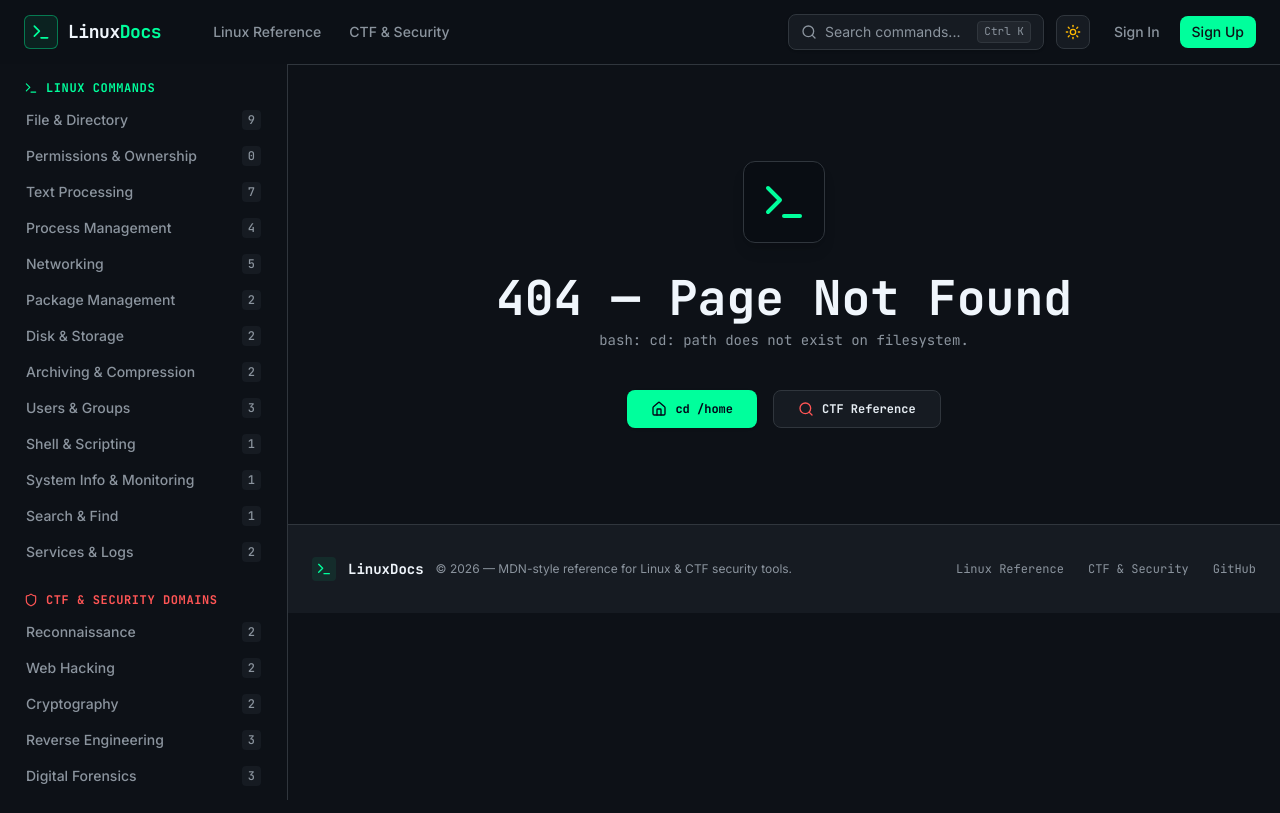
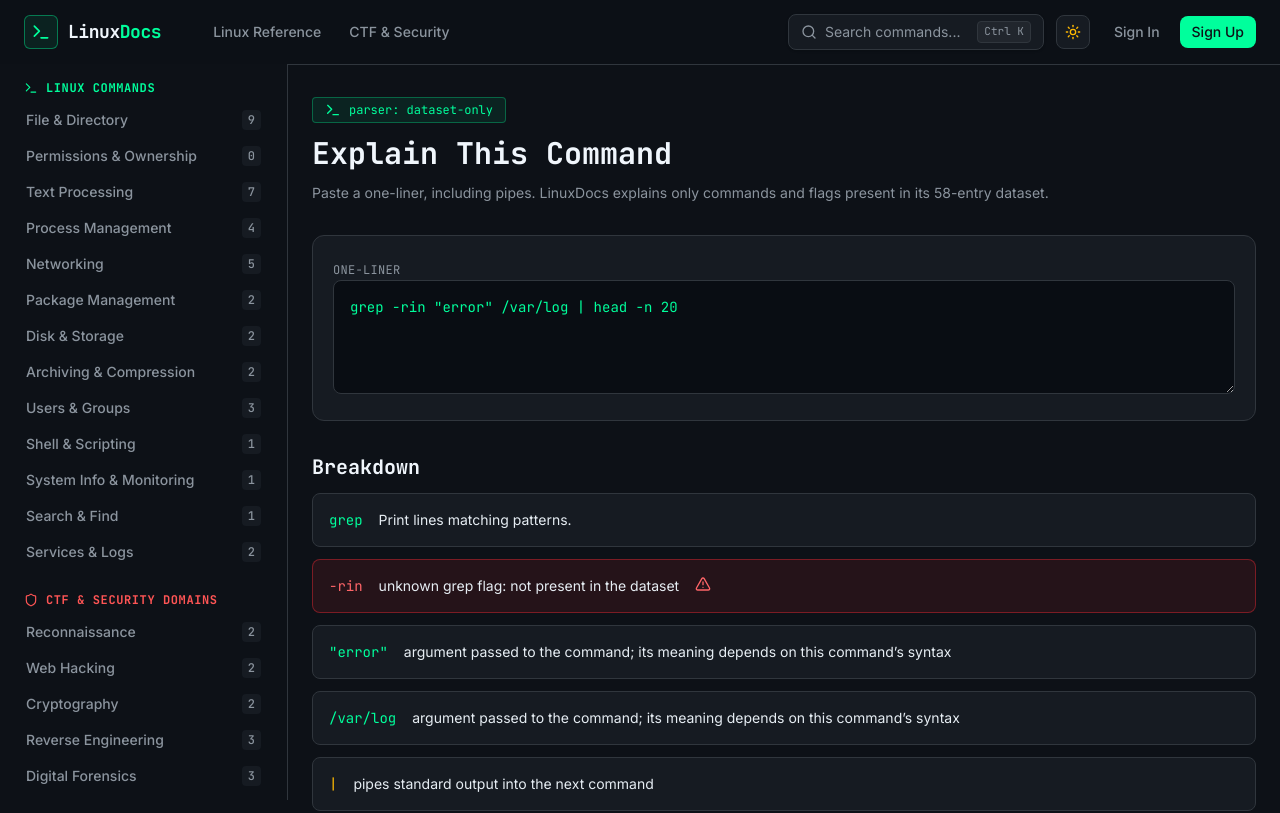
Before and after one commit to esakkidharan08-del/LinuxDocs, a React (Vite) app: page /explain in a window 1280 px wide. Shown: the top 813 px of the page. Built offline with nearby package versions, Linux system fonts and the light colour scheme; no server answers.

Commit message:
Add dataset-backed command explainer

```diff
--- a/src/App.tsx
+++ b/src/App.tsx
@@ -16,6 +16,7 @@
 import { SignUpPage } from './pages/SignUpPage';
 import { DashboardPage } from './pages/DashboardPage';
 import { SettingsPage } from './pages/SettingsPage';
+import { ExplainCommandPage } from './pages/ExplainCommandPage';
 
 export function App() {
   const [sidebarOpen, setSidebarOpen] = useState(false);
@@ -41,6 +42,7 @@
                   <Route path="/sign-up" element={<SignUpPage />} />
                   <Route path="/dashboard" element={<DashboardPage />} />
                   <Route path="/settings" element={<SettingsPage />} />
+                  <Route path="/explain" element={<ExplainCommandPage />} />
                   <Route path="/linux/:categoryId" element={<CategoryPage />} />
                   <Route path="/linux/:categoryId/:slug" element={<CommandDetailPage />} />
                   <Route path="/ctf" element={<CTFHomePage />} />
--- /dev/null
+++ b/src/pages/ExplainCommandPage.tsx
@@ -0,0 +1,61 @@
+import { useMemo, useState } from 'react';
+import { AlertTriangle, HelpCircle, Terminal } from 'lucide-react';
+import { COMMANDS, getCommand } from '../data/commands';
+
+type Explanation = { token: string; kind: 'command' | 'flag' | 'pipe' | 'argument' | 'unknown'; text: string };
+
+function explainLine(input: string): Explanation[] {
+  const pieces = input.split(/(\|\||&&|\||;)/).map((piece) => piece.trim()).filter(Boolean);
+  const output: Explanation[] = [];
+  for (const piece of pieces) {
+    if (/^(\|\||&&|\|️|\|;)$/.test(piece) || ['|', '||', '&&', ';'].includes(piece)) {
+      output.push({ token: piece, kind: 'pipe', text: piece === '|' ? 'pipes standard output into the next command' : piece === '&&' ? 'runs the next command only when this succeeds' : piece === '||' ? 'runs the next command only when this fails' : 'separates commands' });
+      continue;
+    }
+    const tokens = piece.match(/(?:[^\s"']+|"[^"]*"|'[^']*')+/g) || [];
+    const command = getCommand(tokens[0] || '');
+    if (!command) {
+      tokens.forEach((token) => output.push({ token, kind: 'unknown', text: 'unknown token: no matching command exists in the LinuxDocs dataset' }));
+      continue;
+    }
+    output.push({ token: command.name, kind: 'command', text: command.summary });
+    for (const token of tokens.slice(1)) {
+      const option = command.options.find((item) => item.flag.split(',').some((flag) => flag.trim() === token));
+      if (token.startsWith('-') && option) output.push({ token, kind: 'flag', text: option.description });
+      else if (token.startsWith('-')) output.push({ token, kind: 'unknown', text: `unknown ${command.name} flag: not present in the dataset` });
+      else output.push({ token, kind: 'argument', text: 'argument passed to the command; its meaning depends on this command’s syntax' });
+    }
+  }
+  return output;
+}
+
+export const ExplainCommandPage = () => {
+  const [input, setInput] = useState('grep -rin "error" /var/log | head -n 20');
+  const explanations = useMemo(() => explainLine(input), [input]);
+  const knownCommands = COMMANDS.length;
+
+  return (
+    <div className="max-w-5xl mx-auto px-4 sm:px-6 py-8 space-y-8">
+      <header className="space-y-3">
+        <div className="inline-flex items-center gap-2 rounded border border-[var(--terminal-green)]/30 bg-[var(--terminal-green-bg)] px-3 py-1 font-mono text-xs text-[var(--terminal-green)]"><Terminal className="h-4 w-4" /> parser: dataset-only</div>
+        <h1 className="font-mono text-3xl font-bold text-[var(--text-heading)]">Explain This Command</h1>
+        <p className="text-sm text-[var(--text-muted)]">Paste a one-liner, including pipes. LinuxDocs explains only commands and flags present in its {knownCommands}-entry dataset.</p>
+      </header>
+      <section className="space-y-3 rounded-xl border border-[var(--border)] bg-[var(--bg-surface)] p-5">
+        <label htmlFor="command-input" className="font-mono text-xs uppercase tracking-wide text-[var(--text-muted)]">One-liner</label>
+        <textarea id="command-input" value={input} onChange={(event) => setInput(event.target.value)} rows={4} className="w-full rounded-lg border border-[var(--border)] bg-[var(--code-bg)] p-4 font-mono text-sm text-[var(--terminal-green)] focus:border-[var(--terminal-green)] focus:outline-none" spellCheck={false} />
+      </section>
+      <section className="space-y-3" aria-live="polite">
+        <h2 className="font-mono text-xl font-bold text-[var(--text-heading)]">Breakdown</h2>
+        {explanations.length === 0 ? <p className="font-mono text-sm text-[var(--text-muted)]">$ waiting for input<span className="blinking">_</span></p> : explanations.map((item, index) => (
+          <div key={`${item.token}-${index}`} className={`flex flex-col gap-1 rounded-lg border p-4 sm:flex-row sm:items-start sm:gap-4 ${item.kind === 'unknown' ? 'border-red-500/40 bg-red-500/10' : 'border-[var(--border)] bg-[var(--bg-surface)]'}`}>
+            <code className={`font-mono text-sm ${item.kind === 'unknown' ? 'text-red-400' : item.kind === 'pipe' ? 'text-amber-400' : 'text-[var(--terminal-green)]'}`}>{item.token}</code>
+            <span className="text-sm text-[var(--text)]">{item.text}</span>
+            {item.kind === 'unknown' && <AlertTriangle className="h-4 w-4 shrink-0 text-red-400" aria-label="Unknown token" />}
+          </div>
+        ))}
+      </section>
+      <div className="flex items-center gap-2 text-xs text-[var(--text-muted)]"><HelpCircle className="h-4 w-4" /> Unknown tokens are never inferred or guessed.</div>
+    </div>
+  );
+};
```
